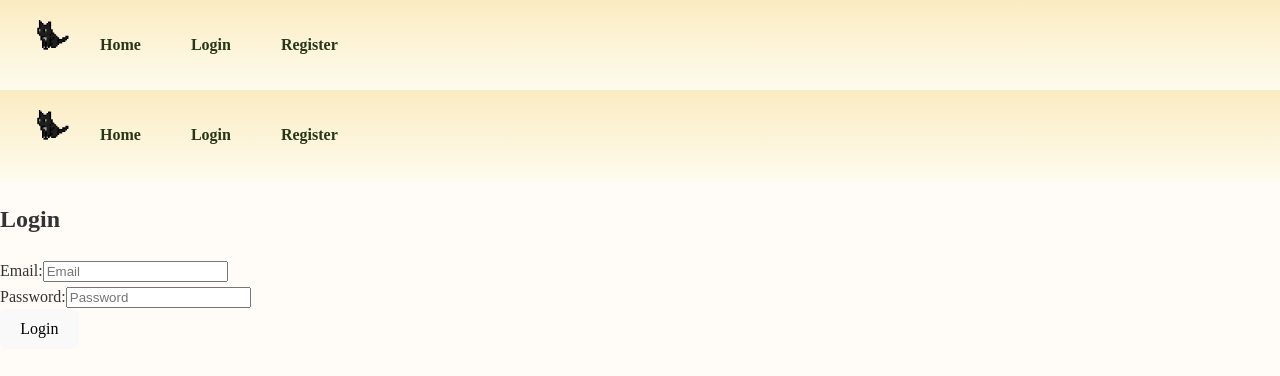
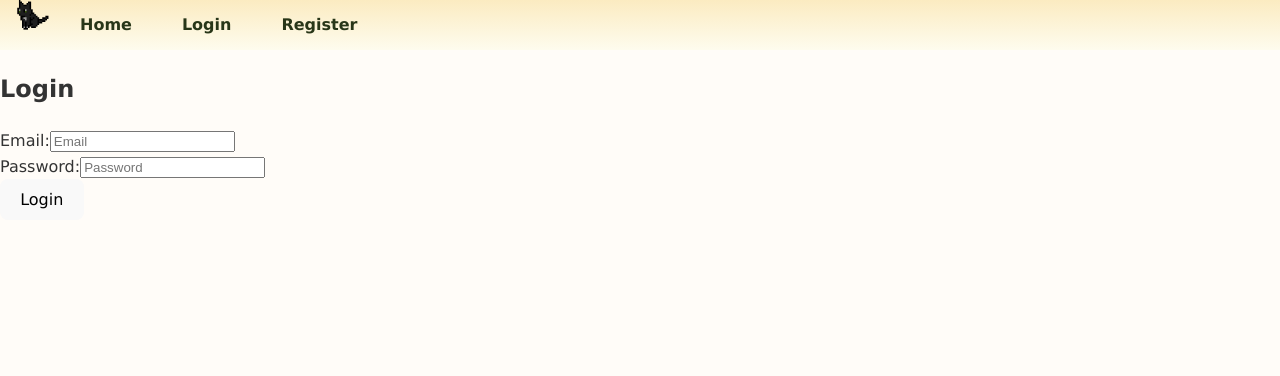
Before and after one commit to margonautix/yarnia.CAPSTONE, a React (Vite) app in the folder yarnia-project/: page /login in a window 1280 px wide. Shown: the top 376 px of the page. Built offline with nearby package versions, Linux system fonts and the light colour scheme.

Commit message:
link css

```diff
--- a/yarnia-project/src/App.css
+++ b/yarnia-project/src/App.css
@@ -8,7 +8,8 @@
   overflow: auto;
   width: 100%;
   margin: 0 auto;
-  font-family: "Arial, sans-serif";
+  font-family: "Lucida Sans", "Lucida Sans Regular", "Lucida Grande",
+    "Lucida Sans Unicode", Geneva, Verdana, sans-serif;
   color: #333;
   font-size: 16px;
 }
@@ -22,8 +23,6 @@
 
 /* Navbar */
 /* General Styles for Navbar */
-/* Navbar */
-/* General Styles for Navbar */
 .navbar {
   position: sticky; /* Makes the navbar stick to the top while scrolling */
   top: 0; /* Sticks to the top of the viewport */
@@ -33,7 +32,7 @@
     #fbebc1,
     #fefcee
   ); /* Linear gradient background */
-  padding: 20px;
+  padding: px;
   display: flex;
   align-items: center;
 }
@@ -126,7 +125,7 @@ body {
 
 /* Sidebar Styles */
 .sidebar {
-  width: 250px;
+  width: 300px;
   background: #ccd5ae;
   border-radius: 8px;
   box-shadow: 0 4px 8px rgba(0, 0, 0, 0.1);
@@ -229,6 +228,14 @@ body {
 
 .story-card p {
   margin: 8px 0;
+}
+
+.story-card a {
+  color: #ae7f28;
+}
+
+.story-card a:hover {
+  color: #606c38;
 }
 
 .story-card button {
--- a/yarnia-project/src/main.jsx
+++ b/yarnia-project/src/main.jsx
@@ -7,7 +7,6 @@ import NavBar from "./components/Navbar.jsx";
 
 ReactDOM.createRoot(document.getElementById("root")).render(
   <BrowserRouter>
-    <NavBar />
     <App />
   </BrowserRouter>
 );
```
